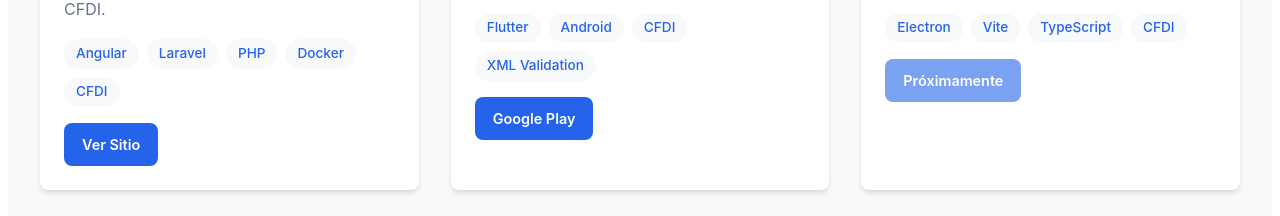
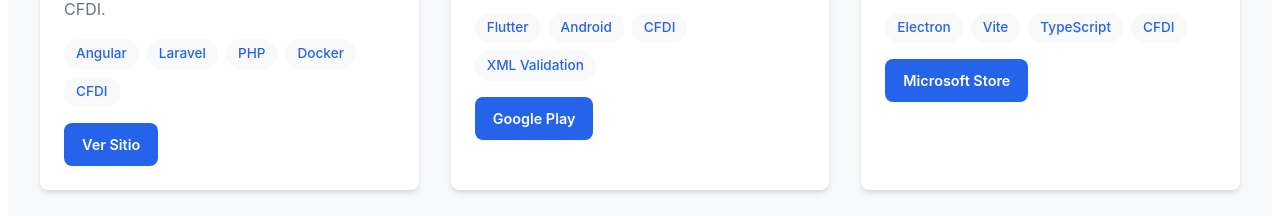
Before and after one commit to eduiq-dev/eduiq-dev.github.io, a plain HTML site: page index.html in a window 1280 px wide. Shown: the part 3225-3441 px from the top of the page. Drawn offline with Linux system fonts and the light colour scheme.

Commit message:
Update project links: Replace "Coming Soon" button with a link to Microsoft Store

```diff
--- a/index.html
+++ b/index.html
@@ -242,7 +242,8 @@
                             <span class="tech-tag">CFDI</span>
                         </div>
                         <div class="project-links">
-                            <span class="button small" style="opacity: 0.6; cursor: not-allowed;">Próximamente</span>
+                            <a href="https://apps.microsoft.com/detail/9PBLFF5BFRWH?hl=es-mx&gl=MX&ocid=pdpshare"
+                                target="_blank" class="button small">Microsoft Store</a>
                         </div>
                     </div>
                 </div>
```
